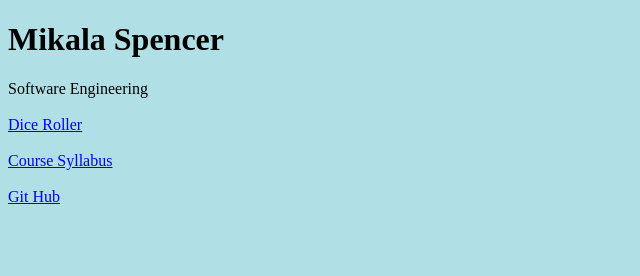
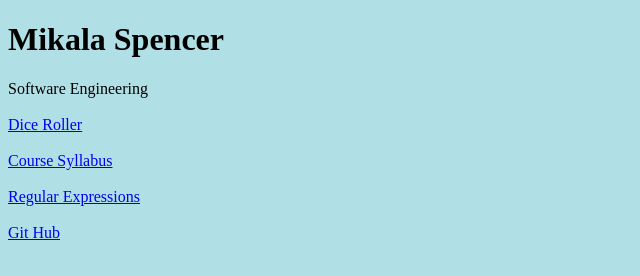
Before and after one commit to mik-spe/software-engineering-mjs, a plain HTML site: page index.html in a window 1280 px wide. Shown: the whole page, without its empty margins (0-640 px from the left). Drawn offline with Linux system fonts and the light colour scheme.

Commit message:
added link to regexp

```diff
--- a/index.html
+++ b/index.html
@@ -18,12 +18,18 @@
 
             <br>
 
-            <!-- Link to Dice Roller application-->
+            <!-- Link to Dice Roller application -->
             <a href="https://dice-roller-mjs.azurewebsites.net/" target="_blank">Dice Roller</a>
 
             <br><br>
 
+            <!-- Link to the course syllabus application -->
             <a href="https://course-syllabus-mjs.azurewebsites.net" target="_blank">Course Syllabus</a>
+
+            <br><br>
+
+            <!-- Link to regexp application -->
+            <a href="https://regexp-mjs.azurewebsites.net" target="_blank">Regular Expressions</a>
 
             <br><br>
 
```
